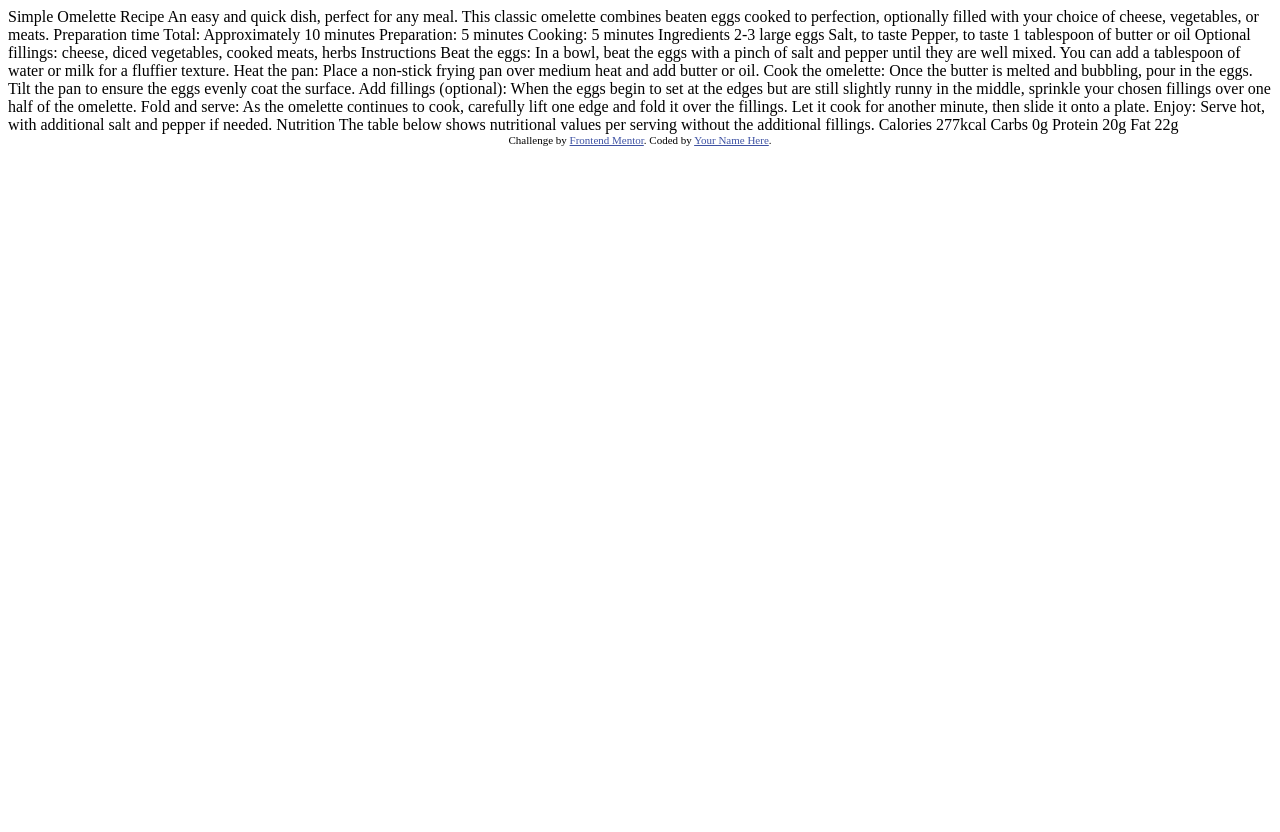
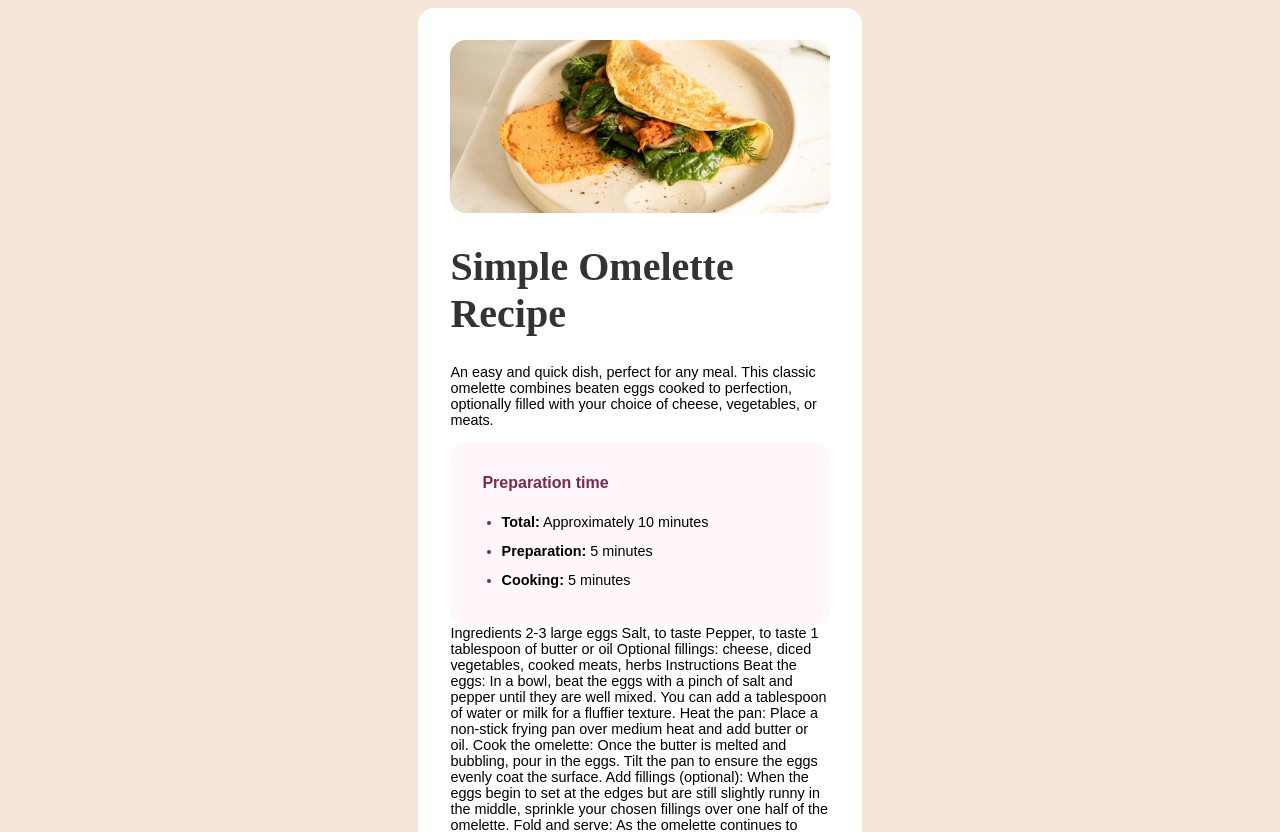
Before and after one commit to Ilenia16/recipe-page-main, a plain HTML site: page recipe-page-main/index.html in a window 1280 px wide. Shown: the top 832 px of the page. Before the commit the page ends 800 px from the top, so only its background shows below. Drawn offline with Linux system fonts and the light colour scheme.

Commit message:
first part

```diff
--- a/recipe-page-main/index.html
+++ b/recipe-page-main/index.html
@@ -11,21 +11,30 @@
   <!-- Feel free to remove these styles or customise in your own stylesheet 👍 -->
   <style>
     .attribution { font-size: 11px; text-align: center; }
-    .attribution a { color: hsl(228, 45%, 44%); }
+    .attribution a { color: hsl(303, 45%, 44%); }
   </style>
+
+  <link rel="stylesheet" type="text/css" href="./style.css">
 </head>
 <body>
+  <div class="main_div">
+    <img src="./assets/images/image-omelette.jpeg" class="omelette_img" alt="Omelette picture"/>
+    <br/>
 
-  Simple Omelette Recipe
+    <h1 class="titolo_principale">Simple Omelette Recipe</h1>
+    <p>An easy and quick dish, perfect for any meal. This classic omelette combines beaten eggs cooked
+    to perfection, optionally filled with your choice of cheese, vegetables, or meats.</p>
 
-  An easy and quick dish, perfect for any meal. This classic omelette combines beaten eggs cooked
-  to perfection, optionally filled with your choice of cheese, vegetables, or meats.
 
-  Preparation time
+    <div class="div_prep">
+      <h3 class="titolo_prep">Preparation time</h3>
+      <ul class="ul_prep">
+        <li><b>Total:</b> Approximately 10 minutes</li>
+        <li><b>Preparation:</b> 5 minutes</li>
+        <li><b>Cooking:</b> 5 minutes</li>
+      </ul>
+    </div>
 
-  Total: Approximately 10 minutes
-  Preparation: 5 minutes
-  Cooking: 5 minutes
 
     Ingredients
 
@@ -73,5 +82,6 @@
       Challenge by <a href="https://www.frontendmentor.io?ref=challenge" target="_blank">Frontend Mentor</a>.
       Coded by <a href="#">Your Name Here</a>.
     </div>
+  </div>
 </body>
 </html>
--- /dev/null
+++ b/recipe-page-main/style.css
@@ -0,0 +1,53 @@
+body {
+    background-color: #f3e5d8;
+    font-family: "Outfit", sans-serif;
+    font-size: 0.9rem;
+    font-weight: 400;
+}
+
+div{
+    border-radius: 1rem;
+    padding: 2rem;
+    margin: auto;
+}
+
+.main_div{
+    background-color: white;
+    width: 30%;
+    height: 70%;
+}
+
+.omelette_img{
+    width: 100%;
+    height: auto;
+    border-radius: 1rem;
+}
+
+h1 {
+    font-family: "Young Serif", serif;
+}
+
+.titolo_principale{
+    font-size: 2.5rem;
+    color: #343331;
+}
+
+.titolo_prep{
+    color: hsl(332, 51%, 32%);
+    font-size: 1rem;
+}
+
+.div_prep{
+    background-color: #fff7fc;
+    padding-top: 1rem;
+    padding-bottom: 1rem;
+}
+
+.ul_prep{
+    padding-left: 1.2rem;
+    line-height: 1.8rem;
+}
+
+.ul_prep li::marker{
+    color: hsl(332, 51%, 32%);
+}
```
Lines whose indentation alone changed are shown as unchanged.
